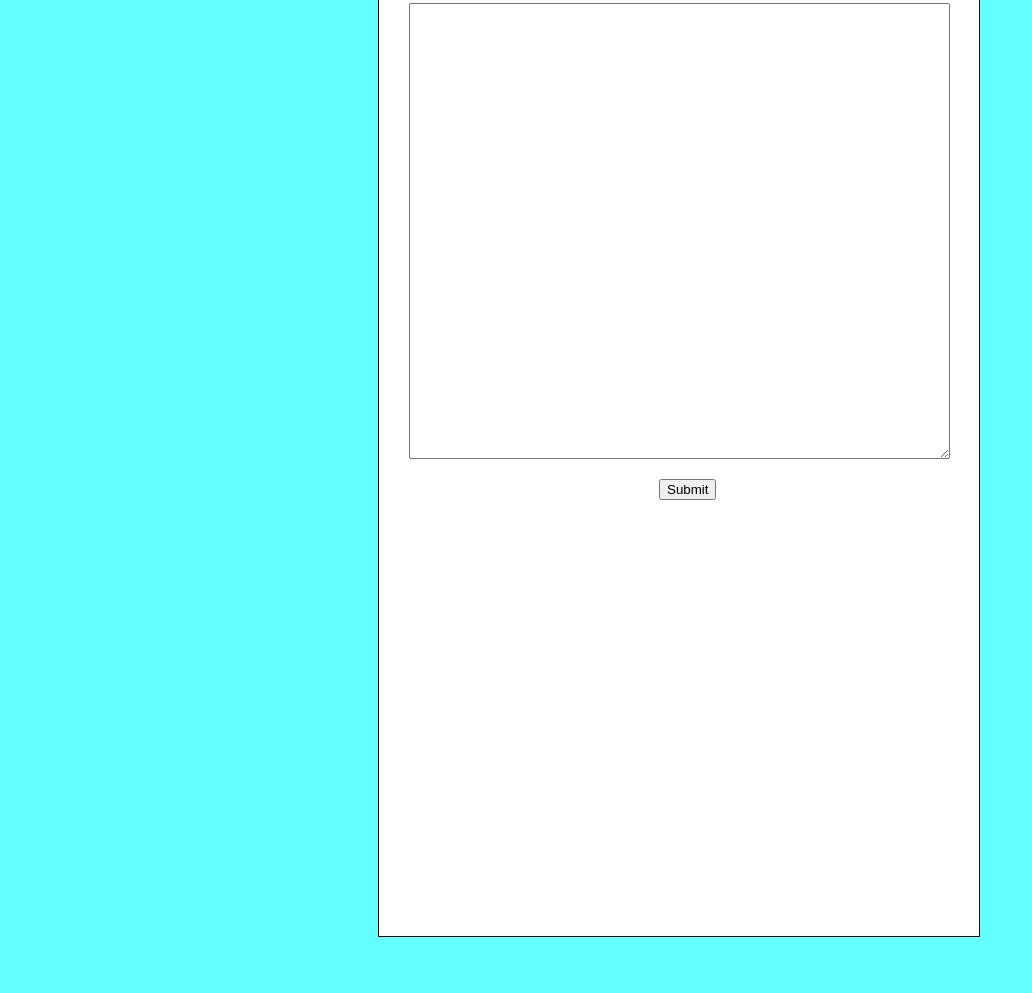
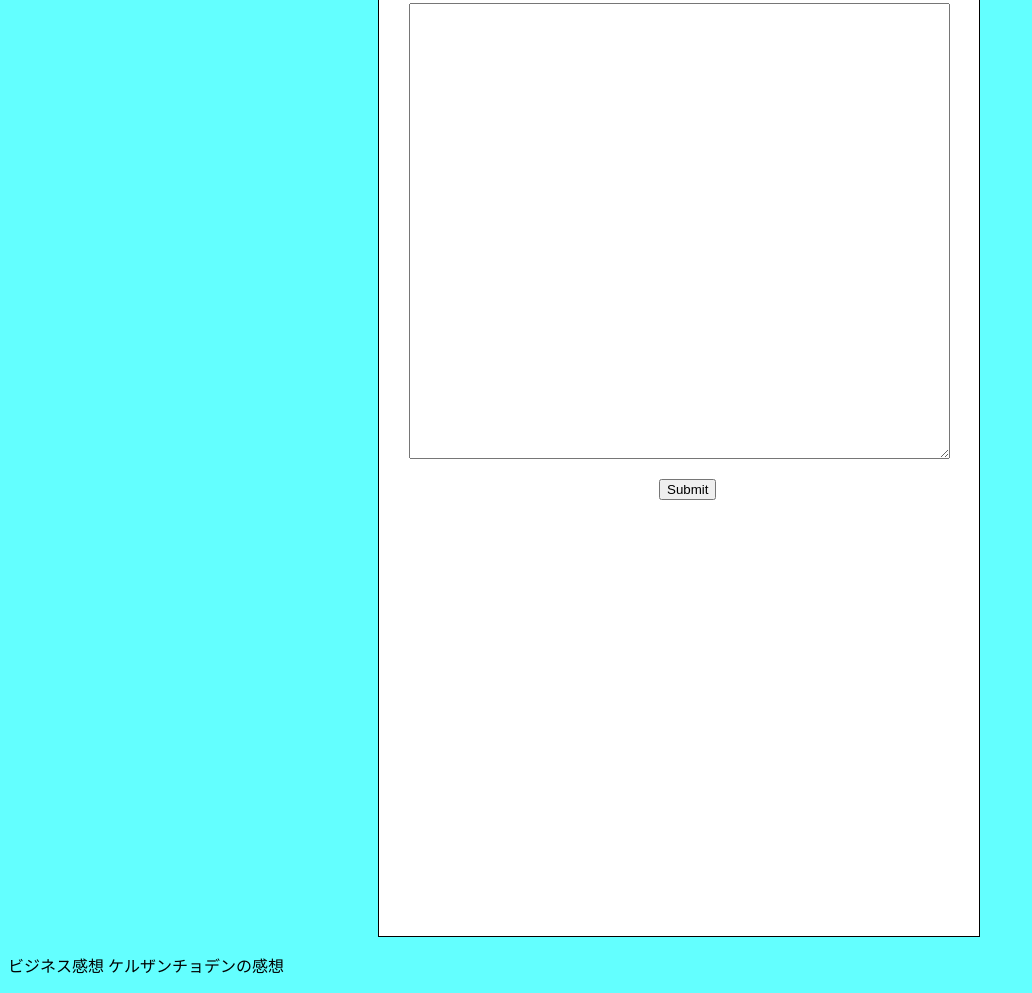
Before and after one commit to rigpadorji/rigpadorji.github.io, a plain HTML site: page docs/index.html in a window 1280 px wide. Shown: the part 2915-3908 px from the top of the page, without its empty margins (0-1032 px from the left). Before the commit the page ends 3868 px from the top, so only its background shows below. Drawn offline with Linux system fonts and the light colour scheme.

Commit message:
japanesetext1

```diff
--- a/docs/index.html
+++ b/docs/index.html
@@ -1,5 +1,6 @@
 <html>
 <head>
+<meta charset="UTF-8">
 <link rel="stylesheet" href="../css/index.css">
 <title>How to create japanese resume</title>
 </head>
@@ -359,6 +360,13 @@
  <script src="../javascript/index.js"></script>
  <script  src ="../javascript/indexdisplay.js"></script>
 
+  <p>
+ ビジネス感想
+ ケルザンチョデンの感想
+
+ </p>
+
+
 </body>
 
 </html>
```
